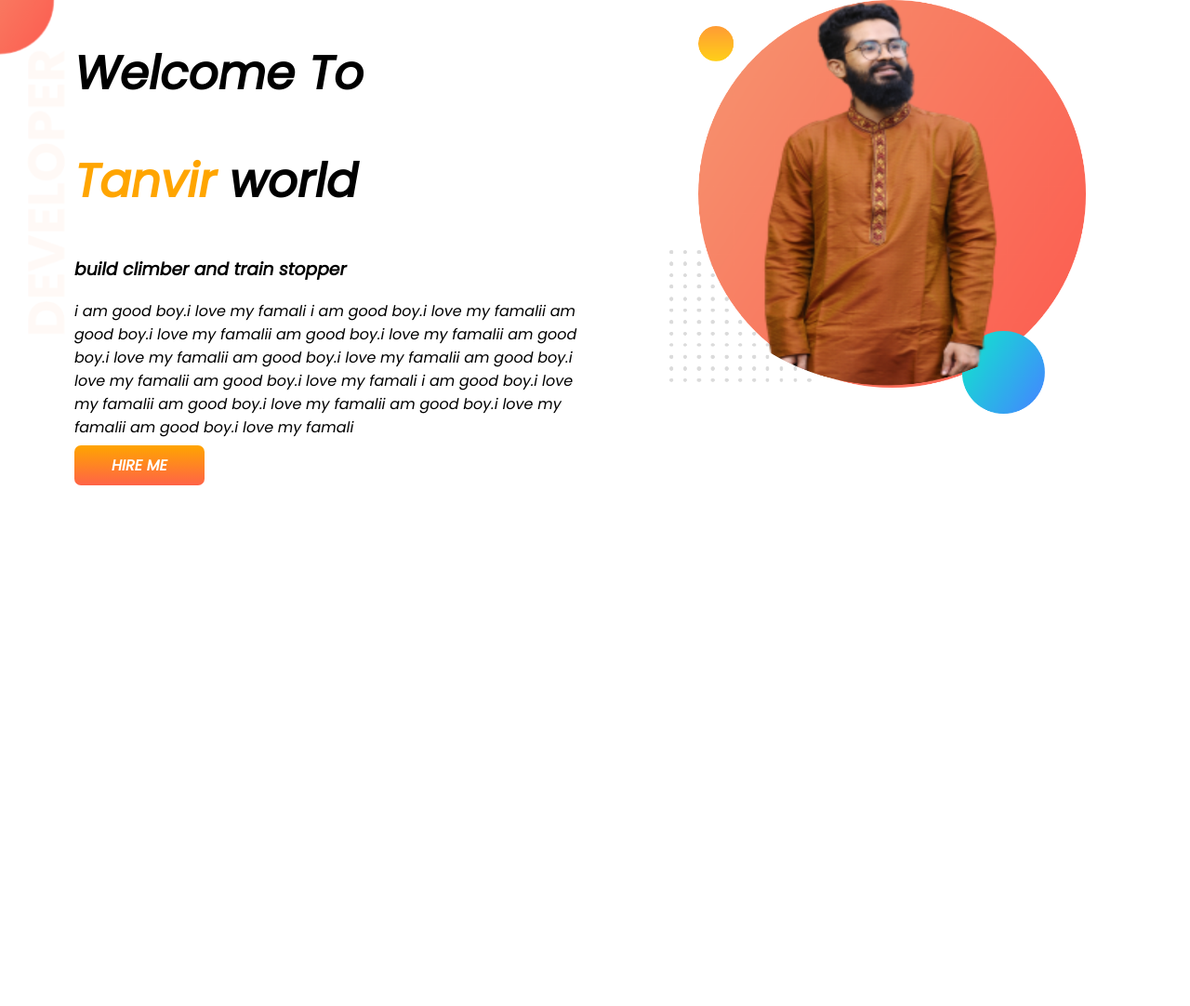
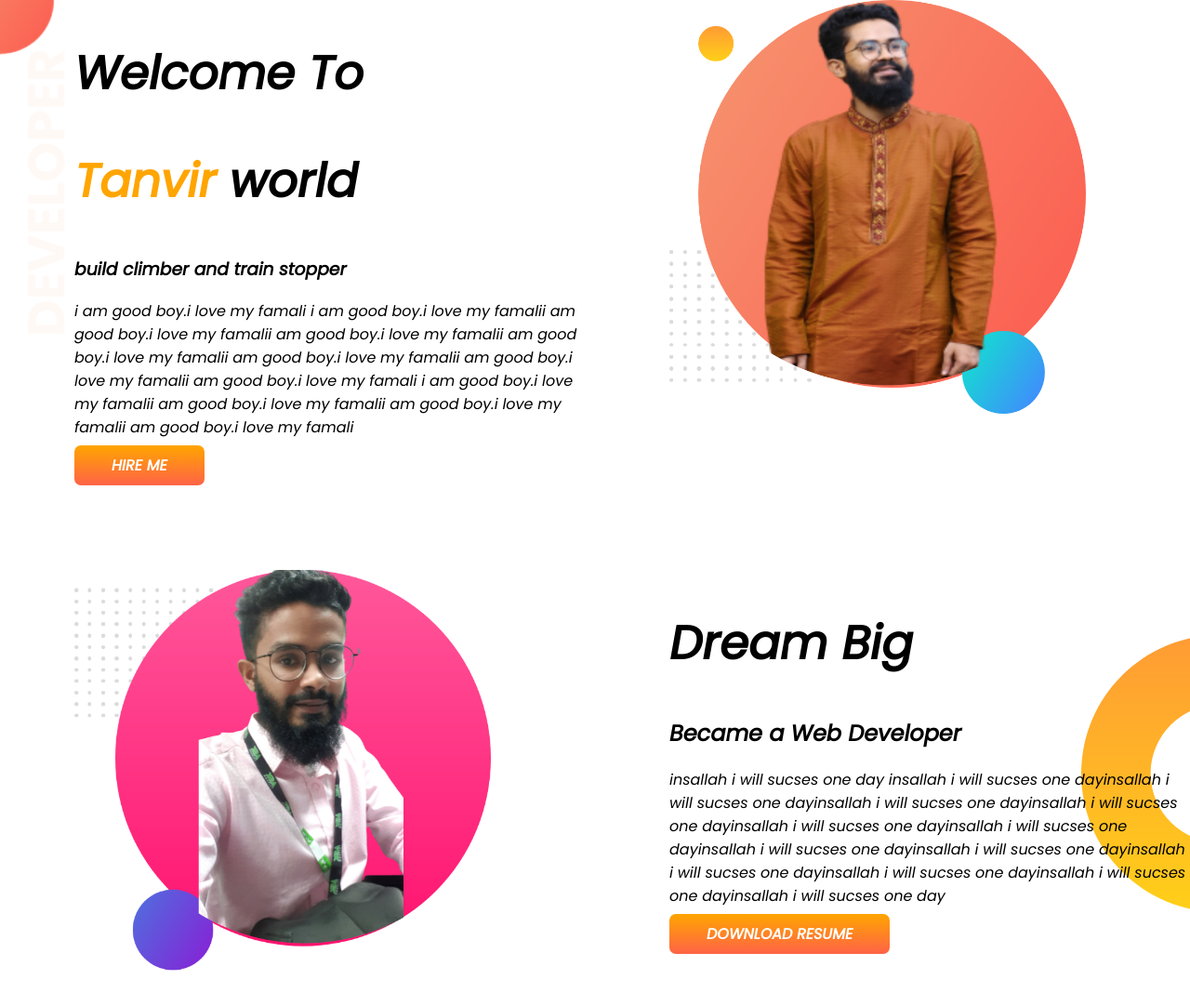
Before and after one commit to tanvir8685/tanvir_portfolio, a plain HTML site: page index.html in a window 1280 px wide. Shown: the whole page at 93% size. Before the commit the page ends 800 px from the top, so only its background shows below. Drawn offline with Linux system fonts and the light colour scheme.

Commit message:
2nd part add

```diff
--- a/index.html
+++ b/index.html
@@ -24,6 +24,18 @@
             <img src="images/my-bg (1).png" alt="">
         </div>
     </section>
+    <section class="dream-big">
+        <div class="half-width">
+            <img src="images/my-.png" alt="">
+        </div>
+        <div class="half-width">
+            <h1>Dream Big</h1>
+            <h2>Became a Web Developer</h2>
+            <p>insallah i will sucses one day insallah i will sucses one dayinsallah i will sucses one dayinsallah i will sucses one dayinsallah i will sucses one dayinsallah i will sucses one dayinsallah i will sucses one dayinsallah i will sucses one dayinsallah i will sucses one dayinsallah i will sucses one dayinsallah i will sucses one dayinsallah i will sucses one dayinsallah i will sucses one day</p>
+            <a class="link-button" target="_blank" href="">DOWNLOAD RESUME</a>
+        </div>
+
+    </section>
 
 </body>
 </html>
--- a/style.css
+++ b/style.css
@@ -10,6 +10,7 @@ h1{
 }
 section{
     display: flex;
+    margin-bottom: 100px;
 }
 .half-width{
     width: 50%;
@@ -30,3 +31,8 @@ section{
     background-image: url(images/top-banner.png);
     background-repeat: no-repeat;
 }
+.dream-big{
+    background-image: url(images/dream-bg.png);
+    background-repeat: no-repeat;
+    background-position: right;
+}
```
